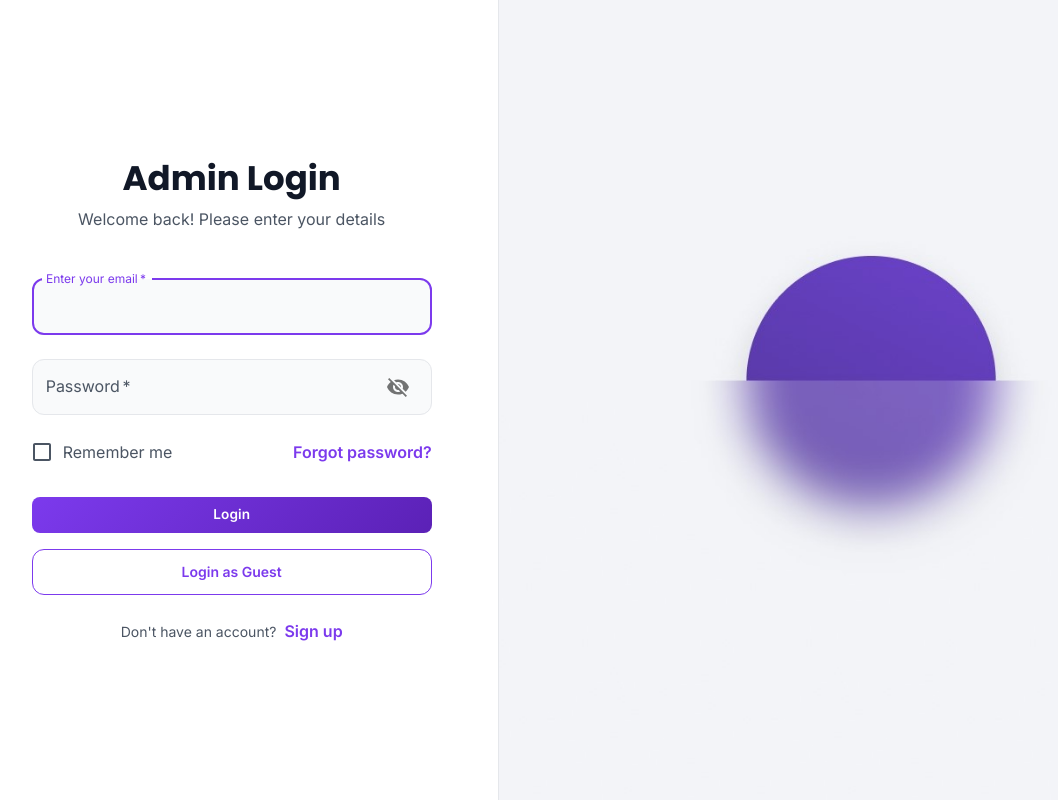
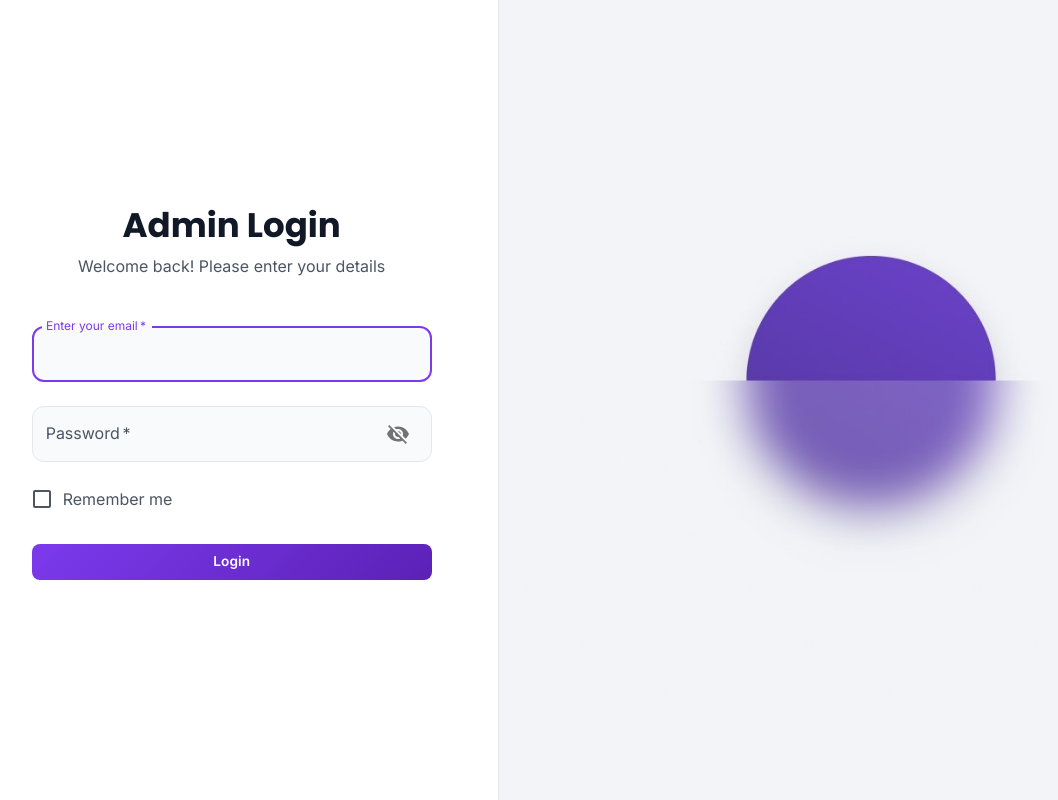
Before and after one commit to Anas1108/School-Management-system-FE, a React (Create React App) app: page /Adminlogin in a window 1280 px wide. Shown: the whole page, without its empty margins (35-1093 px from the left). Built offline with nearby package versions, Linux system fonts and the light colour scheme.

Commit message:
login work

```diff
--- a/src/App.js
+++ b/src/App.js
@@ -23,8 +23,7 @@ const App = () => {
         {currentRole === null &&
           <Routes>
             <Route path="/" element={<Homepage />} />
-            <Route path="/choose" element={<ChooseUser visitor="normal" />} />
-            <Route path="/chooseasguest" element={<ChooseUser visitor="guest" />} />
+            <Route path="/choose" element={<ChooseUser />} />
 
             <Route path="/Adminlogin" element={<LoginPage role="Admin" />} />
             <Route path="/Studentlogin" element={<LoginPage role="Student" />} />
--- a/src/pages/ChooseUser.js
+++ b/src/pages/ChooseUser.js
@@ -14,10 +14,9 @@ import { useDispatch, useSelector } from 'react-redux';
 import { loginUser } from '../redux/userRelated/userHandle';
 import Popup from '../components/Popup';
 
-const ChooseUser = ({ visitor }) => {
+const ChooseUser = () => {
   const dispatch = useDispatch()
   const navigate = useNavigate()
-  const password = "zxc"
 
   const { status, currentUser, currentRole } = useSelector(state => state.user);;
 
@@ -27,40 +26,15 @@ const ChooseUser = ({ visitor }) => {
 
   const navigateHandler = (user) => {
     if (user === "Admin") {
-      if (visitor === "guest") {
-        const email = "yogendra@12"
-        const fields = { email, password }
-        setLoader(true)
-        dispatch(loginUser(fields, user))
-      }
-      else {
-        navigate('/Adminlogin');
-      }
+      navigate('/Adminlogin');
     }
 
     else if (user === "Student") {
-      if (visitor === "guest") {
-        const rollNum = "1"
-        const studentName = "Dipesh Awasthi"
-        const fields = { rollNum, studentName, password }
-        setLoader(true)
-        dispatch(loginUser(fields, user))
-      }
-      else {
-        navigate('/Studentlogin');
-      }
+      navigate('/Studentlogin');
     }
 
     else if (user === "Teacher") {
-      if (visitor === "guest") {
-        const email = "tony@12"
-        const fields = { email, password }
-        setLoader(true)
-        dispatch(loginUser(fields, user))
-      }
-      else {
-        navigate('/Teacherlogin');
-      }
+      navigate('/Teacherlogin');
     }
   }
 
--- a/src/pages/Homepage.js
+++ b/src/pages/Homepage.js
@@ -27,18 +27,7 @@ const Homepage = () => {
                   Login
                 </LightPurpleButton>
               </StyledLink>
-              <StyledLink to="/chooseasguest">
-                <GuestButton variant="outlined" fullWidth>
-                  Login as Guest
-                </GuestButton>
-              </StyledLink>
             </ButtonContainer>
-            <FooterText>
-              Don't have an account?{' '}
-              <Link to="/Adminregister" style={{ color: "var(--color-primary-600)", fontWeight: "600" }}>
-                Sign up
-              </Link>
-            </FooterText>
           </ContentWrapper>
         </Grid>
         <Grid item xs={12} md={6}>
@@ -147,29 +136,7 @@ const StyledLink = styled(Link)`
   max-width: 200px;
 `;
 
-const GuestButton = styled(Button)`
-  && {
-    color: var(--color-primary-600);
-    border-color: var(--color-primary-600);
-    padding: 12px 24px;
-    border-radius: var(--border-radius-lg);
-    font-weight: 600;
-    font-family: var(--font-family-sans);
 
-    &:hover {
-      background-color: var(--color-primary-50);
-      border-color: var(--color-primary-700);
-      transform: translateY(-2px);
-      box-shadow: var(--shadow-md);
-    }
-  }
-`;
-
-const FooterText = styled.p`
-  color: var(--text-tertiary);
-  font-size: 0.9rem;
-  margin-top: 1rem;
-`;
 
 const BackgroundShape1 = styled.div`
   position: absolute;
--- a/src/pages/LoginPage.js
+++ b/src/pages/LoginPage.js
@@ -19,7 +19,6 @@ const LoginPage = ({ role }) => {
     const { status, currentUser, response, error, currentRole } = useSelector(state => state.user);;
 
     const [toggle, setToggle] = useState(false)
-    const [guestLoader, setGuestLoader] = useState(false)
     const [loader, setLoader] = useState(false)
     const [showPopup, setShowPopup] = useState(false);
     const [message, setMessage] = useState("");
@@ -72,29 +71,7 @@ const LoginPage = ({ role }) => {
         if (name === 'studentName') setStudentNameError(false);
     };
 
-    const guestModeHandler = () => {
-        const password = "zxc"
 
-        if (role === "Admin") {
-            const email = "yogendra@12"
-            const fields = { email, password }
-            setGuestLoader(true)
-            dispatch(loginUser(fields, role))
-        }
-        else if (role === "Student") {
-            const rollNum = "1"
-            const studentName = "Dipesh Awasthi"
-            const fields = { rollNum, studentName, password }
-            setGuestLoader(true)
-            dispatch(loginUser(fields, role))
-        }
-        else if (role === "Teacher") {
-            const email = "tony@12"
-            const fields = { email, password }
-            setGuestLoader(true)
-            dispatch(loginUser(fields, role))
-        }
-    }
 
     useEffect(() => {
         if (status === 'success' || currentUser !== null) {
@@ -116,7 +93,6 @@ const LoginPage = ({ role }) => {
             setMessage("Network Error")
             setShowPopup(true)
             setLoader(false)
-            setGuestLoader(false)
         }
     }, [status, currentRole, navigate, error, response, currentUser]);
 
@@ -225,9 +201,6 @@ const LoginPage = ({ role }) => {
                                     control={<Checkbox value="remember" color="primary" />}
                                     label={<Typography sx={{ color: 'var(--text-secondary)' }}>Remember me</Typography>}
                                 />
-                                <StyledLink href="#" variant="body2">
-                                    Forgot password?
-                                </StyledLink>
                             </Grid>
                             <LightPurpleButton
                                 type="submit"
@@ -239,26 +212,7 @@ const LoginPage = ({ role }) => {
                                     <CircularProgress size={24} color="inherit" />
                                     : "Login"}
                             </LightPurpleButton>
-                            <StyledGuestButton
-                                fullWidth
-                                onClick={guestModeHandler}
-                                variant="outlined"
-                            >
-                                Login as Guest
-                            </StyledGuestButton>
-                            {role === "Admin" &&
-                                <Grid container justifyContent="center" sx={{ mt: 3 }}>
-                                    <Grid item>
-                                        <Typography variant="body2" sx={{ color: 'var(--text-secondary)', mr: 1, display: 'inline' }}>
-                                            Don't have an account?
-                                        </Typography>
 
-                                        <StyledLink to="/Adminregister">
-                                            Sign up
-                                        </StyledLink>
-                                    </Grid>
-                                </Grid>
-                            }
                         </Box>
                     </Box>
                 </Grid>
@@ -277,13 +231,7 @@ const LoginPage = ({ role }) => {
                     }}
                 />
             </Grid>
-            <Backdrop
-                sx={{ color: '#fff', zIndex: (theme) => theme.zIndex.drawer + 1 }}
-                open={guestLoader}
-            >
-                <CircularProgress color="primary" />
-                Please Wait
-            </Backdrop>
+
             <Popup message={message} setShowPopup={setShowPopup} showPopup={showPopup} />
         </ThemeProvider>
     );
@@ -325,17 +273,3 @@ const StyledLink = styled(Link)`
       color: var(--color-primary-800);
   }
 `;
-
-const StyledGuestButton = styled(Button)`
-    && {
-        border-color: var(--color-primary-600);
-        color: var(--color-primary-600);
-        border-radius: var(--border-radius-lg);
-        padding: 10px;
-
-        &:hover {
-            border-color: var(--color-primary-800);
-            background-color: var(--color-primary-50);
-        }
-    }
-`;
```
